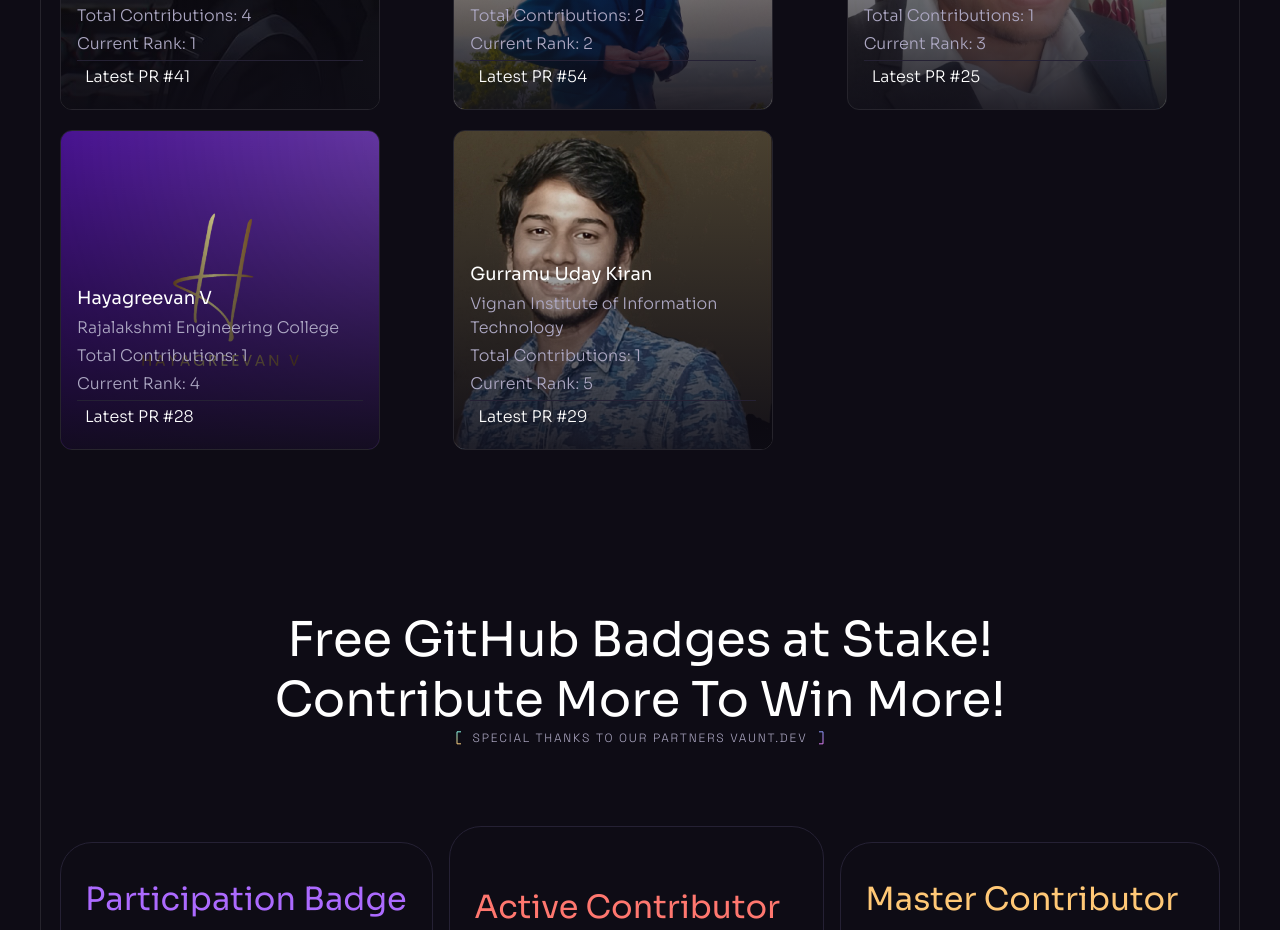
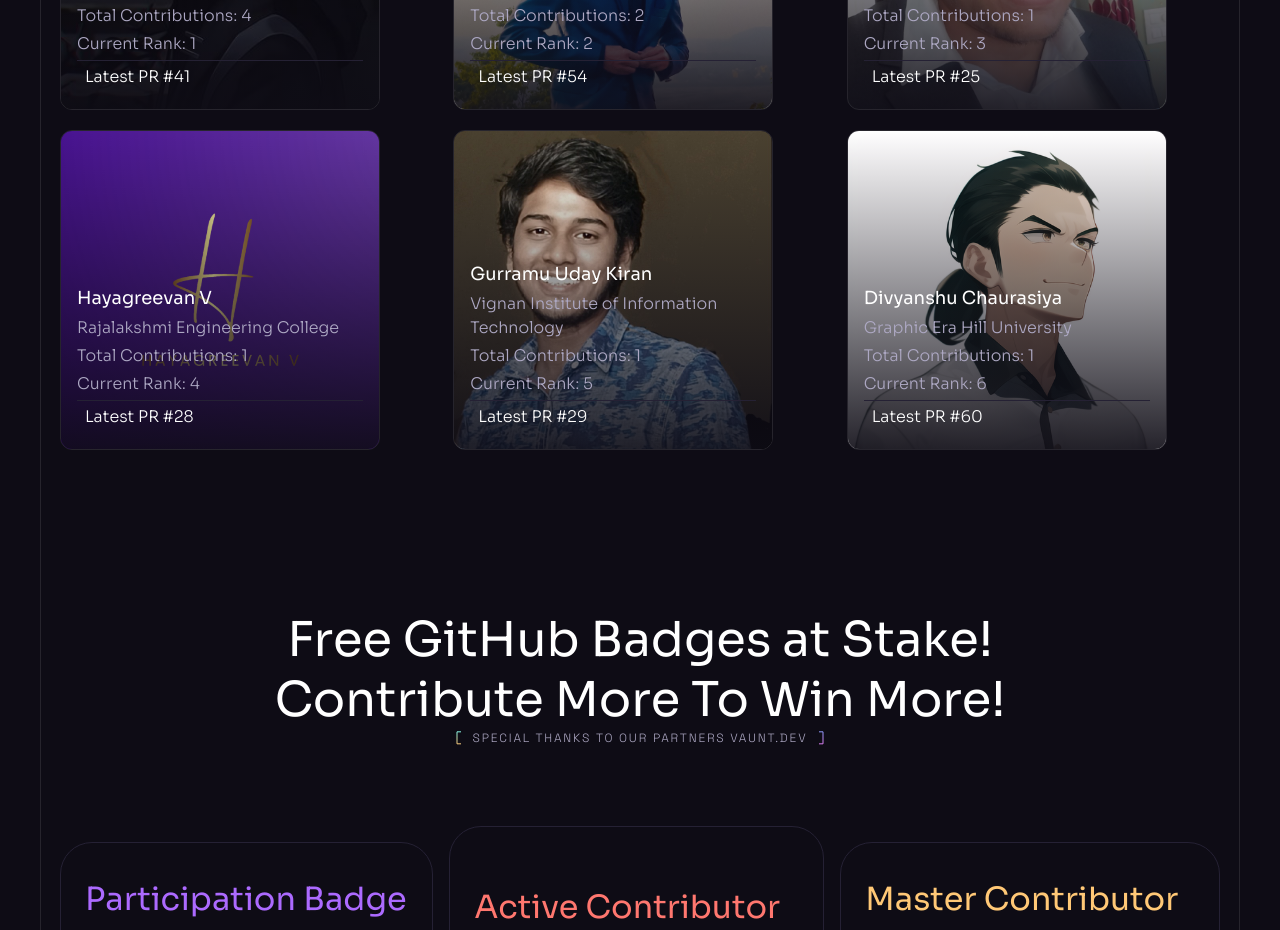
Before and after one commit to iamAyushChamoli/hacktoberfest-24, a React (Vite) app: page / in a window 1280 px wide. Shown: the part 4560-5490 px from the top of the page. Built offline with nearby package versions, Linux system fonts and the light colour scheme.

Commit message:
[PR ADD] name added in participation.js

```diff
--- a/src/participants/avatars/index.js
+++ b/src/participants/avatars/index.js
@@ -4,4 +4,5 @@ import hayagreevanv from "./img/HayagreevanV.png"
 import uday from "./img/uday.png"
 import umesh from "./img/umesh.png"
 import mohit from "./img/mohit.jpg"
-export { ayush, vineet, hayagreevanv, uday , umesh, mohit };
+import divyanshu from "./img/divyanshu.png"
+export { ayush, vineet, hayagreevanv, uday , umesh, mohit ,divyanshu };
--- a/src/participants/participants.js
+++ b/src/participants/participants.js
@@ -1,4 +1,4 @@
-import { vineet,hayagreevanv,uday,umesh, mohit} from "./avatars/index";
+import { vineet,hayagreevanv,uday,umesh, mohit ,divyanshu} from "./avatars/index";
 
 export const participantData = [
  {
@@ -40,5 +40,13 @@ export const participantData = [
   img: mohit,
   pr: [45, 54],
   prLink: ['https://github.com/iamAyushChamoli/hacktoberfest-24/pull/50','https://github.com/aditya-bhaumik/Pathsphere/pull/114 '],
- }
+ },
+ {
+  id: "6",
+  name: "Divyanshu Chaurasiya",
+  university: "Graphic Era Hill University ",
+  img: divyanshu,
+  pr: [60],
+  prLink: ['https://github.com/iamAyushChamoli/hacktoberfest-24/pull/60'],
+ },
 ];
```
Also changed, not shown: src/participants/avatars/img/divyanshu.png (added).
